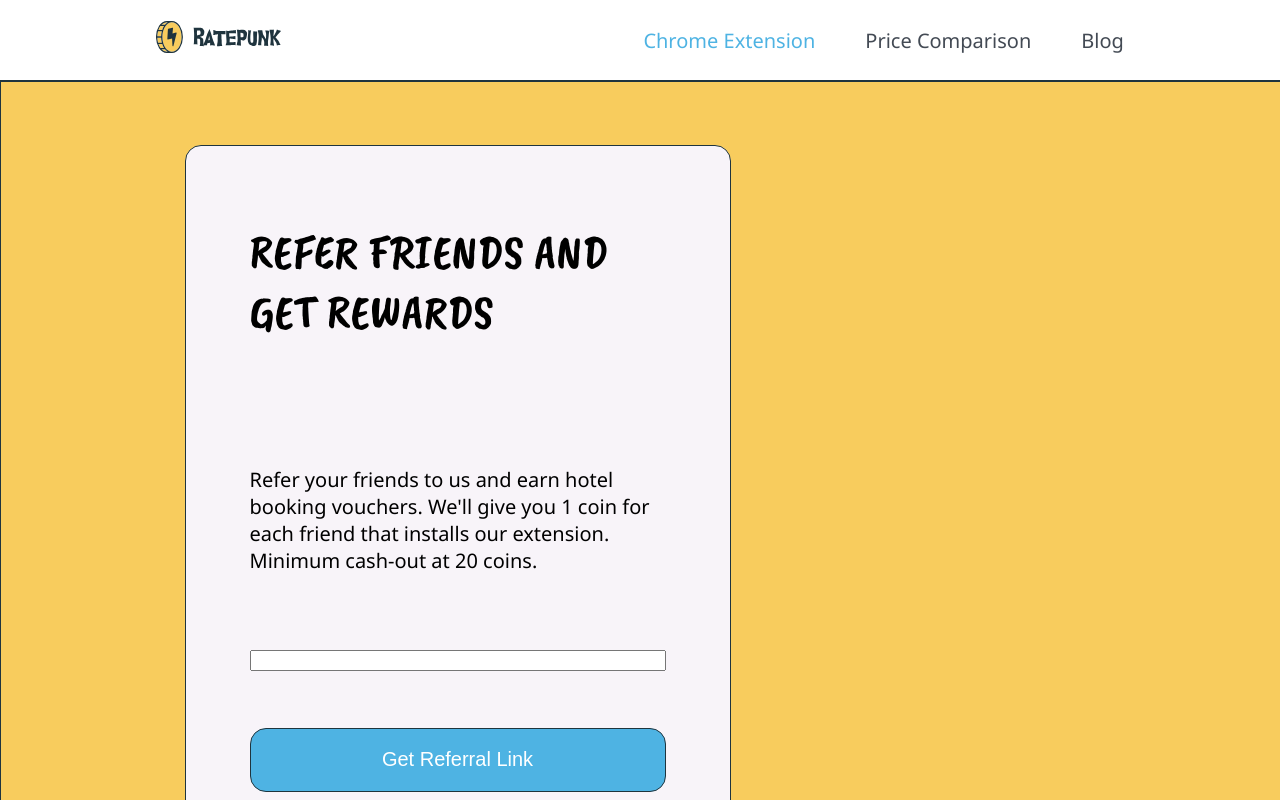
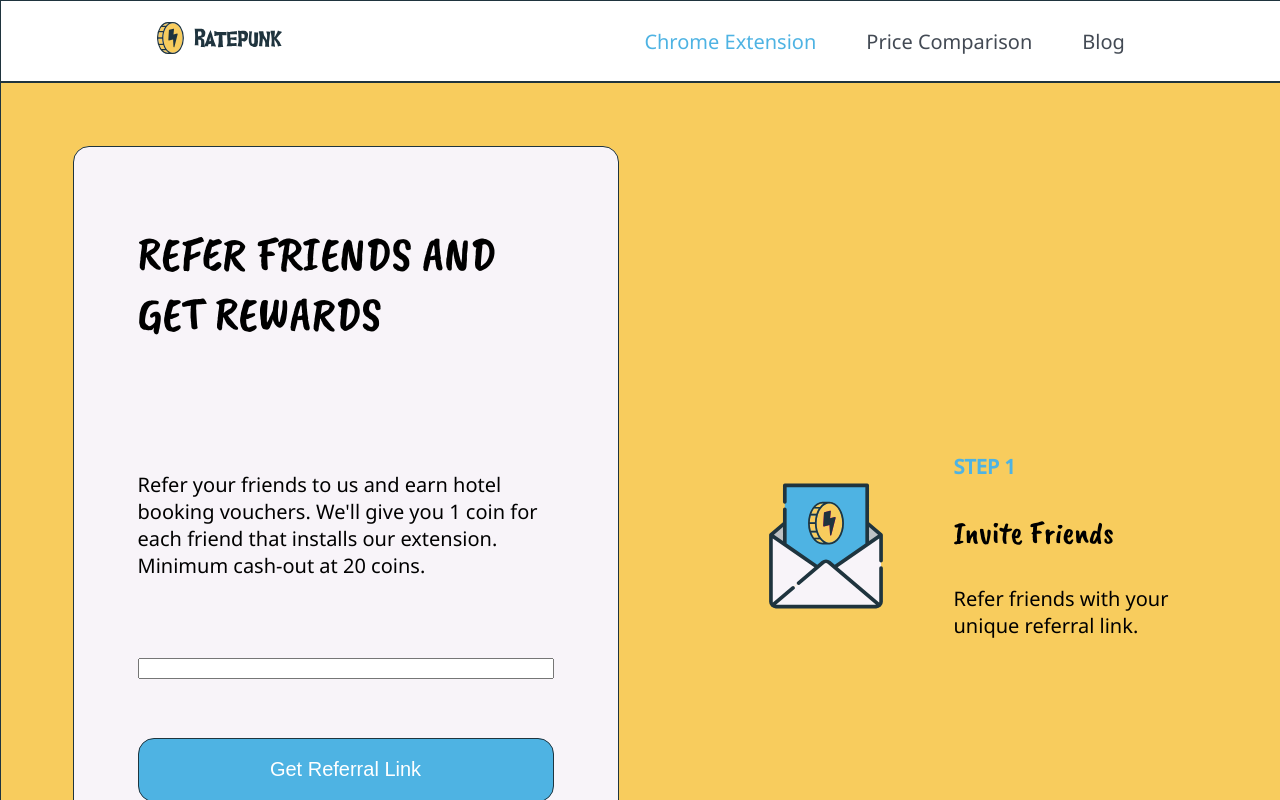
Before and after one commit to jsnieska/rate-punk, a React (Create React App) app: page / in a window 1280 px wide. Shown: the top 800 px of the page. Built offline with nearby package versions, Linux system fonts and the light colour scheme.

Commit message:
created signup steps block

```diff
--- a/src/App.js
+++ b/src/App.js
@@ -1,4 +1,4 @@
-import "../src/styles/main.scss"
+import "./index.scss"
 import React from 'react';
 import MainBanner from "./components/main-banner/mainBanner";
 const App = () => {
--- a/src/components/main-banner/form/form.jsx
+++ b/src/components/main-banner/form/form.jsx
@@ -9,7 +9,7 @@ const Form = () => {
       <p>Refer your friends to us and earn hotel booking vouchers. We'll give you 1 coin for each friend that installs our extension. Minimum cash-out at 20 coins.</p>
       <input></input>
       <button>Get Referral Link</button>
-      <p>Limits on max rewards apply.</p>
+      <p className='formConditions'>Limits on max rewards apply.</p>
     </div>
   </div>
   )
--- a/src/components/main-banner/mainBanner.jsx
+++ b/src/components/main-banner/mainBanner.jsx
@@ -6,9 +6,13 @@ const MainBanner = () => {
   return (
     <div className='mainBanner'>
       <Form />
-      <div>
-        <div></div>
-        <div></div>
+      <div className='stepBlock'>
+        <img src="invite.svg" alt="" />
+        <div className="stepTextBlock">
+          <p className='stepNumber'>STEP 1</p>
+          <p className='stepName'>Invite Friends</p>
+          <p>Refer friends with your unique referral link.</p>
+        </div>
       </div>
     </div>
   )
--- a/src/components/main-banner/stepsBlock/stepsBlock.jsx
+++ b/src/components/main-banner/stepsBlock/stepsBlock.jsx
@@ -4,7 +4,7 @@ const StepsBlock = ({ img, imgAlt, title, stepNumber, text }) => {
   return (
     <div className='stepsBlock'>
       <img src={img} alt={imgAlt} />
-        <div className='featureText'>
+        <div className='stepTextBlock'>
           <p className='stepNumber'>STEP{stepNumber}</p>
           <p className='stepName'>{title}</p>
           <p>{text}</p>
--- a/src/styles/main.scss
+++ b/src/index.scss
@@ -1,4 +1,4 @@
-@import "../styles/variables/variables.scss";
+@import "../src/styles/variables/variables.scss";
 
 body {
   margin: 0;
--- a/src/styles/components/form.scss
+++ b/src/styles/components/form.scss
@@ -29,4 +29,9 @@
     border: $mainBorder;
     border-radius: $borderRadius;
   }
+
+  .formConditions {
+    color: $condintionTextColor;
+    font-size: $conditionFontSize;
+  }
 }
--- a/src/styles/components/mainBanner.scss
+++ b/src/styles/components/mainBanner.scss
@@ -9,3 +9,30 @@
   height: 925px;
   width: 100%;
 }
+
+
+.stepBlock {
+  display: flex;
+  flex-direction: row;
+  justify-content: space-between;
+  width: 448px;
+
+  img {
+    width: 128px;
+  }
+
+  .stepTextBlock {
+    width: 256px;
+  }
+}
+
+.stepNumber {
+  color: $lighBlueColor;
+  text-transform: uppercase;
+  font-weight: bold;
+}
+
+.stepName {
+  font-family: $titleFont;
+  font-size: 32px;
+}
--- a/src/styles/components/navbar.scss
+++ b/src/styles/components/navbar.scss
@@ -6,7 +6,7 @@
   align-items: center;
   height: 80px;
   width: 100%;
-  border-bottom: $mainBorder;
+  border: $mainBorder;
 }
 
 .navbar a {
--- a/src/styles/components/stepsBlock.scss
+++ b/src/styles/components/stepsBlock.scss
@@ -1,6 +1,27 @@
 @import "../../styles/variables/variables.scss";
 
-.stepsBlock {
+.stepBlock {
   display: flex;
-  justify-content: space-around;
+  flex-direction: row;
+  justify-content: space-between;
+  width: 448px;
+
+  img {
+    width: 128px;
+  }
+
+  .stepTextBlock {
+    width: 256px;
+  }
 }
+
+.stepNumber {
+  color: $lighBlueColor;
+  text-transform: uppercase;
+  font-weight: bold;
+}
+
+.stepName {
+  font-family: $titleFont;
+  font-size: 32px;
+}
--- a/src/styles/variables/variables.scss
+++ b/src/styles/variables/variables.scss
@@ -9,6 +9,7 @@ $red: #1F343E;
 $blackNavColor: #434A54;
 $whiteColor: #FFFFFF;
 $lightPinkColor: #F8F4F9;
+$condintionTextColor: #6D7A80;
 
 
 // Fonts
@@ -18,6 +19,7 @@ $mainFont: 'Noto Sans', sans-serif;
 // Font Size
 $reguralFontSize: 20px;
 $titleFontSize: 48px;
+$conditionFontSize: 16px;
 
 // Borders
 $mainBorder: 1px solid $blackColor;
```
Also changed, not shown: src/index.css (deleted, +0 -13 lines).
